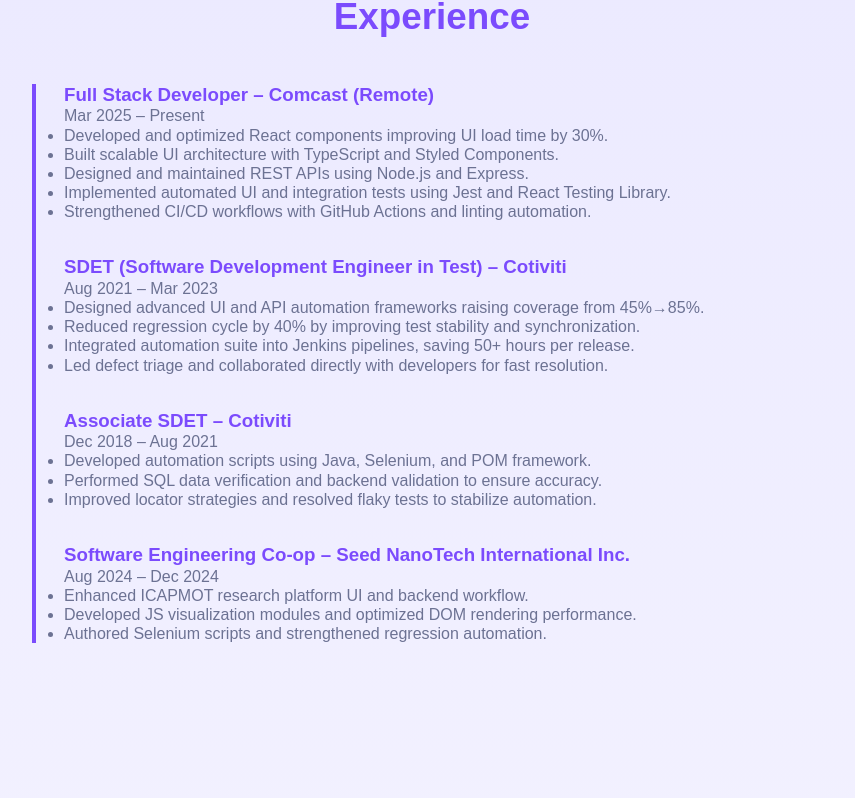
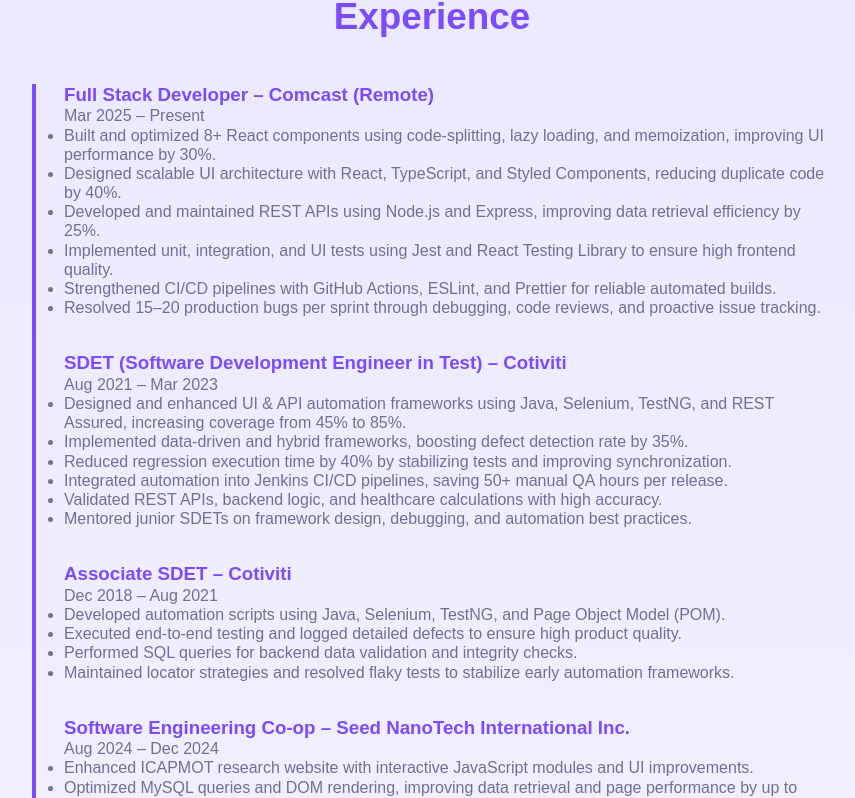
Before and after one commit to pooja02082020/portfolio, a React (Vite) app: page / in a window 1280 px wide. Shown: the part 2657-3455 px from the top of the page, without its empty margins (168-1023 px from the left). Built offline with nearby package versions, Linux system fonts and the light colour scheme.

Commit message:
CHANGES IN EXPERIENCE PART

```diff
--- a/src/components/Experience.jsx
+++ b/src/components/Experience.jsx
@@ -10,11 +10,12 @@ const Experience = () => (
         <h3>Full Stack Developer – Comcast (Remote)</h3>
         <p>Mar 2025 – Present</p>
         <ul>
-          <li>Developed and optimized React components improving UI load time by 30%.</li>
-          <li>Built scalable UI architecture with TypeScript and Styled Components.</li>
-          <li>Designed and maintained REST APIs using Node.js and Express.</li>
-          <li>Implemented automated UI and integration tests using Jest and React Testing Library.</li>
-          <li>Strengthened CI/CD workflows with GitHub Actions and linting automation.</li>
+          <li>Built and optimized 8+ React components using code-splitting, lazy loading, and memoization, improving UI performance by 30%.</li>
+          <li>Designed scalable UI architecture with React, TypeScript, and Styled Components, reducing duplicate code by 40%.</li>
+          <li>Developed and maintained REST APIs using Node.js and Express, improving data retrieval efficiency by 25%.</li>
+          <li>Implemented unit, integration, and UI tests using Jest and React Testing Library to ensure high frontend quality.</li>
+          <li>Strengthened CI/CD pipelines with GitHub Actions, ESLint, and Prettier for reliable automated builds.</li>
+          <li>Resolved 15–20 production bugs per sprint through debugging, code reviews, and proactive issue tracking.</li>
         </ul>
       </div>
 
@@ -22,10 +23,12 @@ const Experience = () => (
         <h3>SDET (Software Development Engineer in Test) – Cotiviti</h3>
         <p>Aug 2021 – Mar 2023</p>
         <ul>
-          <li>Designed advanced UI and API automation frameworks raising coverage from 45%→85%.</li>
-          <li>Reduced regression cycle by 40% by improving test stability and synchronization.</li>
-          <li>Integrated automation suite into Jenkins pipelines, saving 50+ hours per release.</li>
-          <li>Led defect triage and collaborated directly with developers for fast resolution.</li>
+          <li>Designed and enhanced UI & API automation frameworks using Java, Selenium, TestNG, and REST Assured, increasing coverage from 45% to 85%.</li>
+          <li>Implemented data-driven and hybrid frameworks, boosting defect detection rate by 35%.</li>
+          <li>Reduced regression execution time by 40% by stabilizing tests and improving synchronization.</li>
+          <li>Integrated automation into Jenkins CI/CD pipelines, saving 50+ manual QA hours per release.</li>
+          <li>Validated REST APIs, backend logic, and healthcare calculations with high accuracy.</li>
+          <li>Mentored junior SDETs on framework design, debugging, and automation best practices.</li>
         </ul>
       </div>
 
@@ -33,9 +36,10 @@ const Experience = () => (
         <h3>Associate SDET – Cotiviti</h3>
         <p>Dec 2018 – Aug 2021</p>
         <ul>
-          <li>Developed automation scripts using Java, Selenium, and POM framework.</li>
-          <li>Performed SQL data verification and backend validation to ensure accuracy.</li>
-          <li>Improved locator strategies and resolved flaky tests to stabilize automation.</li>
+          <li>Developed automation scripts using Java, Selenium, TestNG, and Page Object Model (POM).</li>
+          <li>Executed end-to-end testing and logged detailed defects to ensure high product quality.</li>
+          <li>Performed SQL queries for backend data validation and integrity checks.</li>
+          <li>Maintained locator strategies and resolved flaky tests to stabilize early automation frameworks.</li>
         </ul>
       </div>
 
@@ -43,9 +47,9 @@ const Experience = () => (
         <h3>Software Engineering Co-op – Seed NanoTech International Inc.</h3>
         <p>Aug 2024 – Dec 2024</p>
         <ul>
-          <li>Enhanced ICAPMOT research platform UI and backend workflow.</li>
-          <li>Developed JS visualization modules and optimized DOM rendering performance.</li>
-          <li>Authored Selenium scripts and strengthened regression automation.</li>
+          <li>Enhanced ICAPMOT research website with interactive JavaScript modules and UI improvements.</li>
+          <li>Optimized MySQL queries and DOM rendering, improving data retrieval and page performance by up to 30%.</li>
+          <li>Collaborated with researchers to deploy workflow and visualization enhancements.</li>
         </ul>
       </div>
 
```
